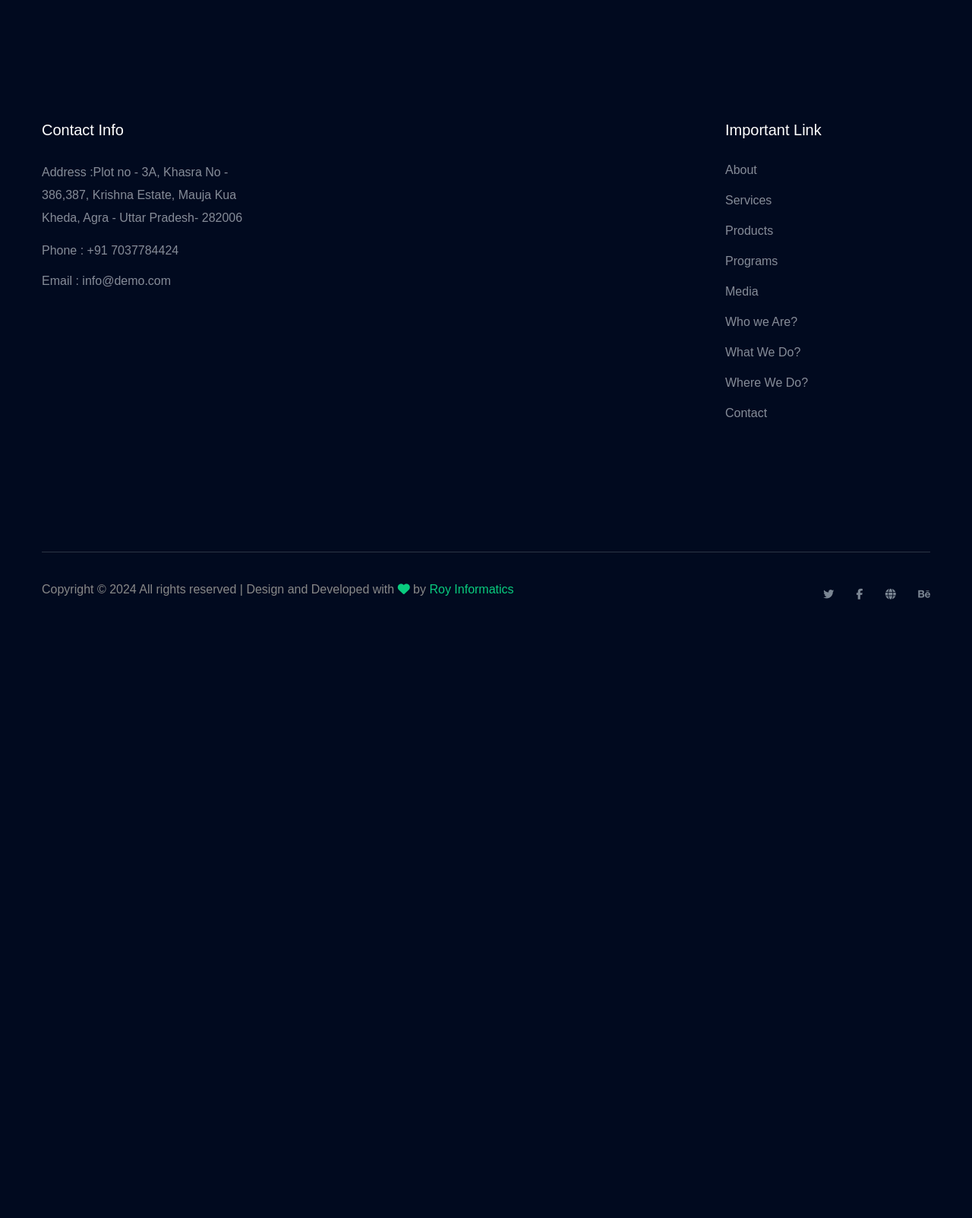
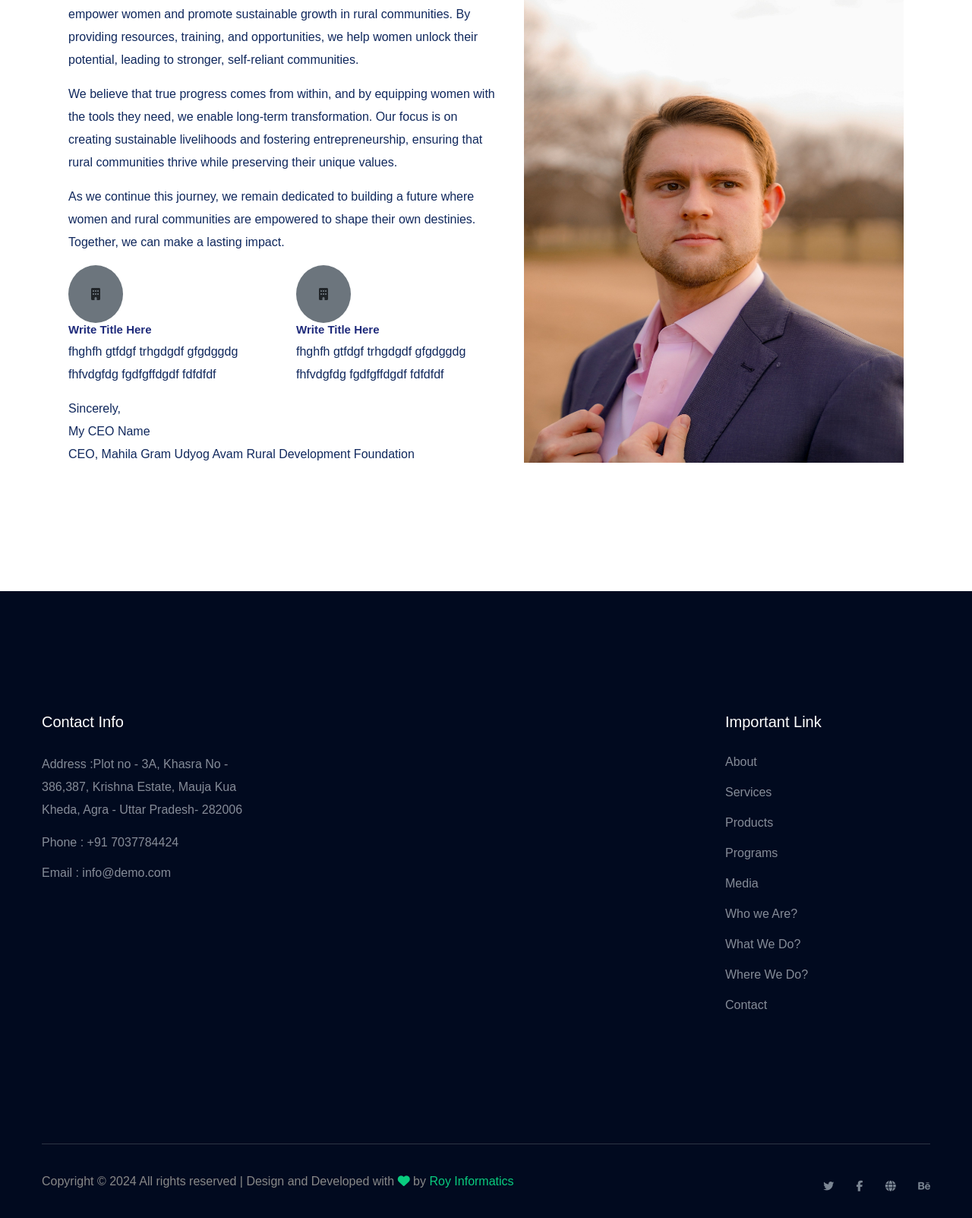
Before and after one commit to royramesh/Mahila-Gram-Uddyog-Avam-Rural-Development-Foundation, a PHP site: page /ceo in a window 1280 px wide. Shown: the part 447-2050 px from the top of the page at 76% size. Before the commit the page ends 1236 px from the top, so only its background shows below. Run offline with PHP 8.4, Linux system fonts and the light colour scheme; some libraries are stand-ins or nearby versions; some web fonts are replaced.

Commit message:
ceo page done

```diff
--- a/ceo.php
+++ b/ceo.php
@@ -9,7 +9,7 @@
                     <div class="row">
                         <div class="col-xl-12">
                             <div class="hero-cap hero-cap2 pt-20 text-center">
-                                <h2>Ceo</h2>
+                                <h2>About Our Ceo</h2>
                             </div>
                         </div>
                     </div>
@@ -18,5 +18,100 @@
         </div>
         <!-- Hero End -->
 
+        <div class="container">
+        <div class="row justify-content-center" style="margin-bottom: 150px; margin-top:-60px">
+
+          <div class="col-md-6">
+             <h1>CEO's Message</h1>
+             <p> At Mahila Gram Udyog Avam Rural Development Foundation, our mission
+                is to empower women and promote sustainable growth in rural communities.
+                 By providing resources, training, and opportunities, we help women unlock
+                  their potential, leading to stronger, self-reliant communities.</p>
+             <p>We believe that true progress comes from within, and by equipping
+                 women with the tools they need, we enable long-term transformation.
+                  Our focus is on creating sustainable livelihoods and fostering entrepreneurship,
+                   ensuring that rural communities thrive while preserving their unique values.</p>
+                   <p>As we continue this journey, we remain dedicated to building a future where
+                    women and rural communities are empowered to shape their own destinies. Together,
+                     we can make a lasting impact.</p>
+                  <!-- <div class="d-flex justify-content-between"> -->
+      <!-- Span content -->
+
+      <div class="row d-flex justify-content-center align-items-center">
+
+      <div class="col-md-6">
+        <div class="">
+        <i class="fas fa-building bg-secondary p-5 rounded-circle"></i>
+        <br>
+        <h4><b>Write Title Here</b></h4>
+        <p>fhghfh gtfdgf trhgdgdf gfgdggdg fhfvdgfdg fgdfgffdgdf fdfdfdf</p>
+        </div>
+        </div>
+
+        <div class="col-md-6">
+        <div class="">
+        <i class="fas fa-building bg-secondary p-5 rounded-circle"></i>
+        <br>
+        <h4><b>Write Title Here<b></h4>
+        <p>fhghfh gtfdgf trhgdgdf gfgdggdg fhfvdgfdg fgdfgffdgdf fdfdfdf</p>
+        </div>
+        </div>
+
+        <!-- <p> Sincerely, <br>My CEO Name</p>
+        <p>CEO, Mahila Gram Udyog Avam Rural Development Foundation</p> -->
+
+
+
+
+
+
+      <!-- <span class="d-flex justify-content-center align-items-center">
+        <p>This is the first content in a span tag.</p>
+
+        <div class="d-flex justify-content-center align-items-center">
+        <i class="fas fa-building bg-primary p-5 rounded-circle" class=""></i>
+
+        </div>
+
+        <h5 class="text-center">hello brother</h5>
+      </span>
+
+
+      <span class="d-flex justify-content-center align-items-center">
+        <p>This is the first content in a span tag.</p>
+        <div class="d-flex justify-content-center align-items-center">
+        <i class="fas fa-building bg-primary p-5 rounded-circle" class=""></i>
+
+       </div>
+       <h5 class="text-center">hello brother</h5>
+
+      </span> -->
+
+
+
+      <!-- Div content -->
+      <!-- <span>
+        <p>This is the second content inside a div tag.</p>
+        <h5>hello brother</h5>
+</span> -->
+    </div>
+    <p> Sincerely, <br>My CEO Name <br>
+    CEO, Mahila Gram Udyog Avam Rural Development Foundation</p>
+
+          </div>
+
+
+
+
+          <div class="col-md-6">
+
+          <img src="assets/img/who-we-are/ceo.jpg" width="500px" height="670px" class="img-file">
+          </div>
+
+
+
+        </div>
+        </div>
+
 
         <?php include('includes/footer.php');  ?>
```
Also changed, not shown: assets/img/who-we-are/ceo.jpg (added).
